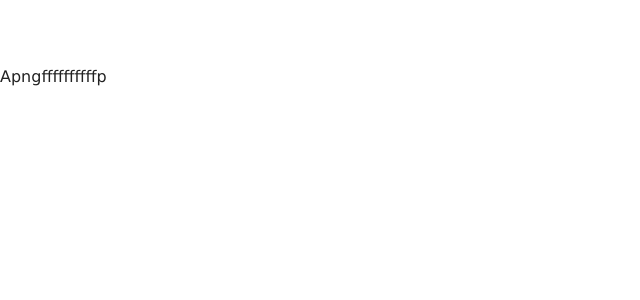
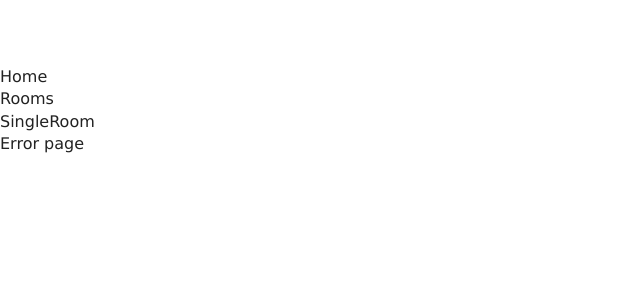
Before and after one commit to arpit2425/BeachResort, a React (Create React App) app: page / in a window 1280 px wide. Shown: the top 300 px of the page, without its empty margins (0-640 px from the left). Built offline with nearby package versions, Linux system fonts and the light colour scheme.

Commit message:
pages structure

```diff
--- a/src/App.js
+++ b/src/App.js
@@ -1,7 +1,18 @@
 import React from "react";
 import "./App.css";
+import Rooms from "./pages/Rooms";
+import SingleRoom from "./pages/SingleRoom";
+import Error from "./pages/Error";
+import Home from "./pages/Home";
 function App() {
-  return <div>Apngffffffffffp</div>;
+  return (
+    <>
+      <Home />
+      <Rooms />
+      <SingleRoom />
+      <Error />
+    </>
+  );
 }
 
 export default App;
--- /dev/null
+++ b/src/pages/Error.js
@@ -0,0 +1,7 @@
+import React from "react";
+
+function Error() {
+  return <div>Error page</div>;
+}
+
+export default Error;
--- /dev/null
+++ b/src/pages/Home.js
@@ -0,0 +1,7 @@
+import React from "react";
+
+function Home() {
+  return <div>Home</div>;
+}
+
+export default Home;
--- /dev/null
+++ b/src/pages/Rooms.js
@@ -0,0 +1,7 @@
+import React from "react";
+
+function Rooms() {
+  return <div>Rooms</div>;
+}
+
+export default Rooms;
--- /dev/null
+++ b/src/pages/SingleRoom.js
@@ -0,0 +1,9 @@
+import React, { Component } from "react";
+
+export class SingleRoom extends Component {
+  render() {
+    return <div>SingleRoom</div>;
+  }
+}
+
+export default SingleRoom;
```
